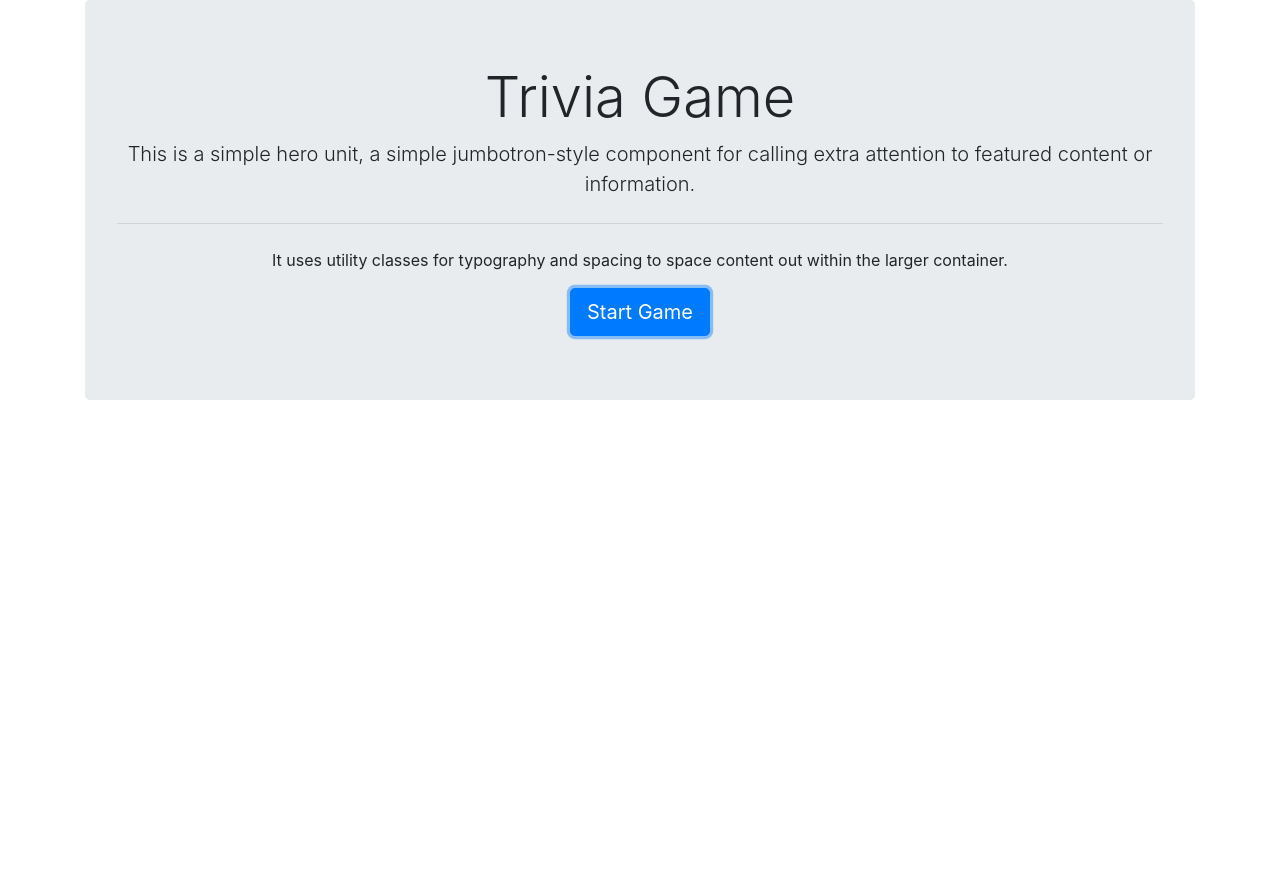
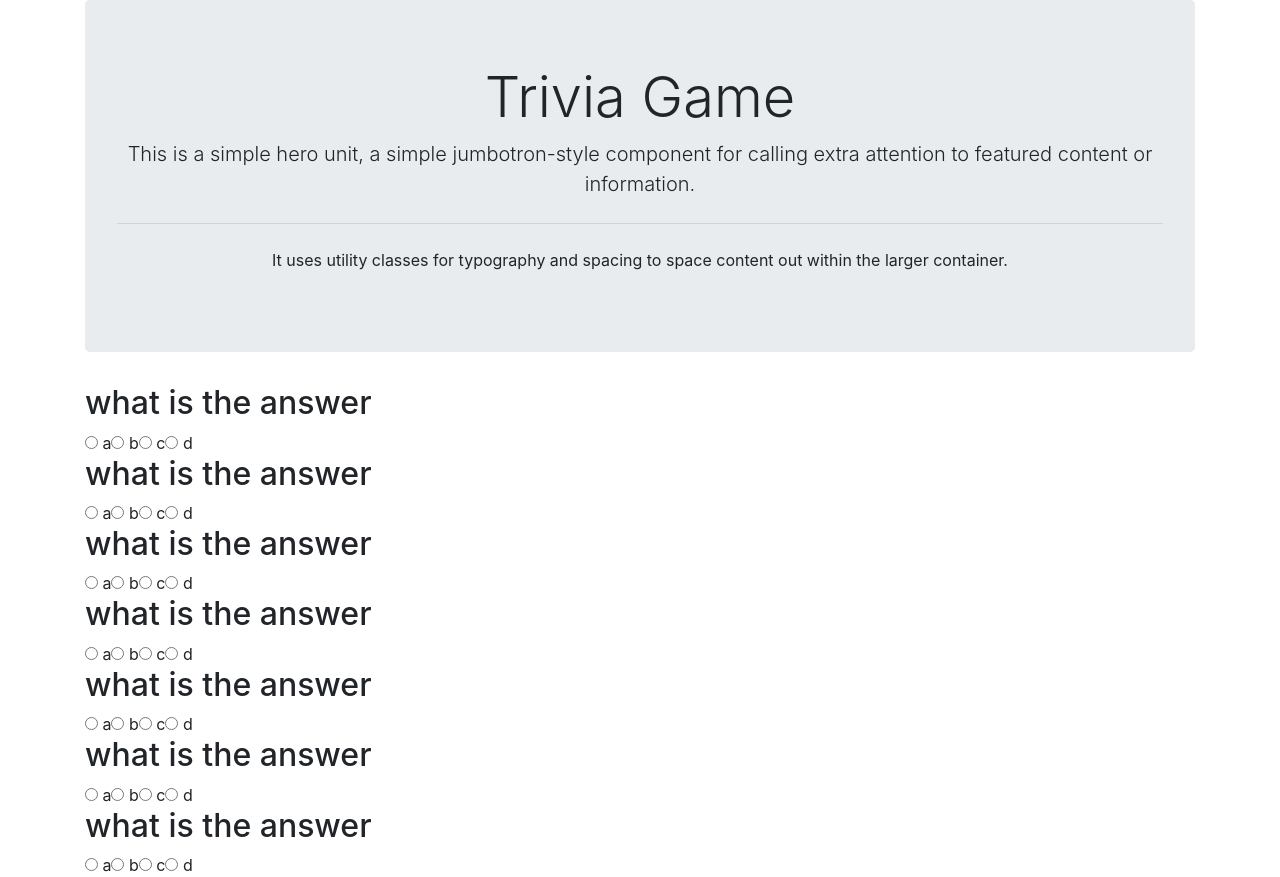
Before and after one commit to ryanweingart/Trivia-Game, a plain HTML site: page index.html in a window 1280 px wide. Both pictures are taken after a click on the button "Start Game". Before the commit the page ends 800 px from the top, so only its background shows below. Drawn offline with nearby package versions, Linux system fonts and the light colour scheme.

Commit message:
appended questions to html

```diff
--- a/assets/javascript/app.js
+++ b/assets/javascript/app.js
@@ -1,37 +1,40 @@
 $("#start").on("click", function (){
-console.log("hi");
+    $("#start").remove();
+    for (i = 0; i < questionsArray.length; i++) {
+        $(".container").append('<h2>' + questionsArray[i].question + '<h2>');
+        for (x = 0; x < questionsArray[i].answers.length; x++) {
+            $(".container").append("<input type='radio' name='question: "+i+"' value= '" + questionsArray[i].answers[x] + "'> "+ questionsArray[i].answers[x]);
+        }
+    }
 });
 
 var questionsArray = [{
-    question:"",
-    answers: [],
-    correctAnswer:"",
+    question:"what is the answer",
+    answers: ["a", "b", "c", "d"],
+    correctAnswer:"a",
 }, {
-    question:"",
-    answers: [],
-    correctAnswer:"",
+    question:"what is the answer",
+    answers: ["a", "b", "c", "d"],
+    correctAnswer:"a",
 }, {
-    question:"",
-    answers: [],
-    correctAnswer:"",
+    question:"what is the answer",
+    answers: ["a", "b", "c", "d"],
+    correctAnswer:"a",
 }, {
-    question:"",
-    answers: [],
-    correctAnswer:"",
+    question:"what is the answer",
+    answers: ["a", "b", "c", "d"],
+    correctAnswer:"a",
 }, {
-    question:"",
-    answers: [],
-    correctAnswer:"",
+    question:"what is the answer",
+    answers: ["a", "b", "c", "d"],
+    correctAnswer:"a",
 }, {
-    question:"",
-    answers: [],
-    correctAnswer:"",
+    question:"what is the answer",
+    answers: ["a", "b", "c", "d"],
+    correctAnswer:"a",
 }, {
-    question:"",
-    answers: [],
-    correctAnswer:"",
-}, {
-    question:"",
-    answers: [],
-    correctAnswer:"",
+    question:"what is the answer",
+    answers: ["a", "b", "c", "d"],
+    correctAnswer:"a",
+
 }];
--- a/index.html
+++ b/index.html
@@ -36,13 +36,12 @@
 
 
 
-
     </div>
 
     <script src="https://code.jquery.com/jquery-3.4.1.min.js" integrity="sha256-CSXorXvZcTkaix6Yvo6HppcZGetbYMGWSFlBw8HfCJo=" crossorigin="anonymous"></script>
     <script src="https://code.jquery.com/jquery-3.3.1.slim.min.js" integrity="sha384-q8i/X+965DzO0rT7abK41JStQIAqVgRVzpbzo5smXKp4YfRvH+8abtTE1Pi6jizo" crossorigin="anonymous"></script>
     <script src="https://cdnjs.cloudflare.com/ajax/libs/popper.js/1.14.7/umd/popper.min.js" integrity="sha384-UO2eT0CpHqdSJQ6hJty5KVphtPhzWj9WO1clHTMGa3JDZwrnQq4sF86dIHNDz0W1" crossorigin="anonymous"></script>
     <script src="https://stackpath.bootstrapcdn.com/bootstrap/4.3.1/js/bootstrap.min.js" integrity="sha384-JjSmVgyd0p3pXB1rRibZUAYoIIy6OrQ6VrjIEaFf/nJGzIxFDsf4x0xIM+B07jRM" crossorigin="anonymous"></script>
-    <script type="text/javascript" src="assets/javascript/app.js"></script>
+    <script src="assets/javascript/app.js"></script>
 </body>
 </html>
```
